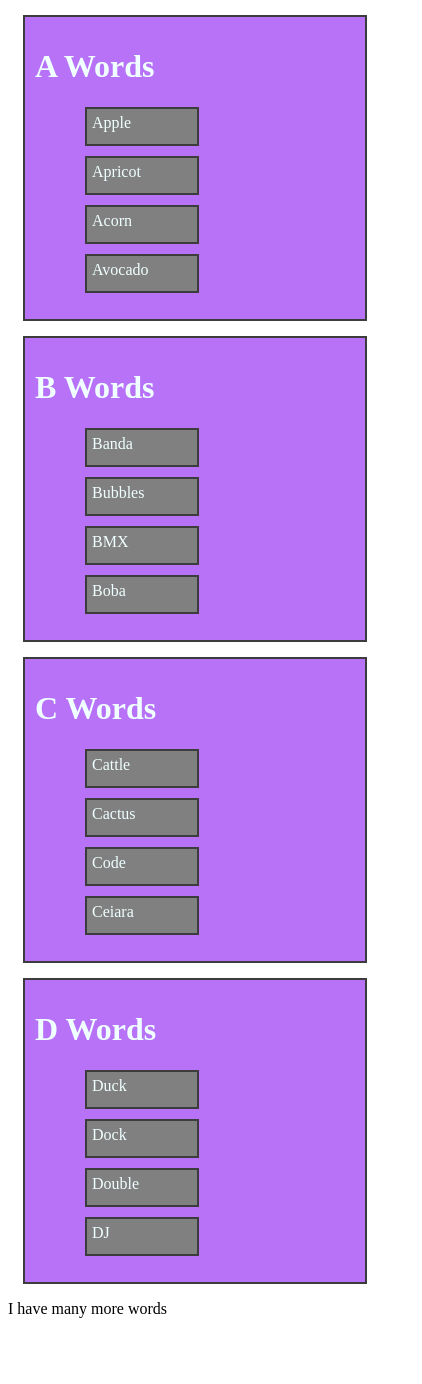
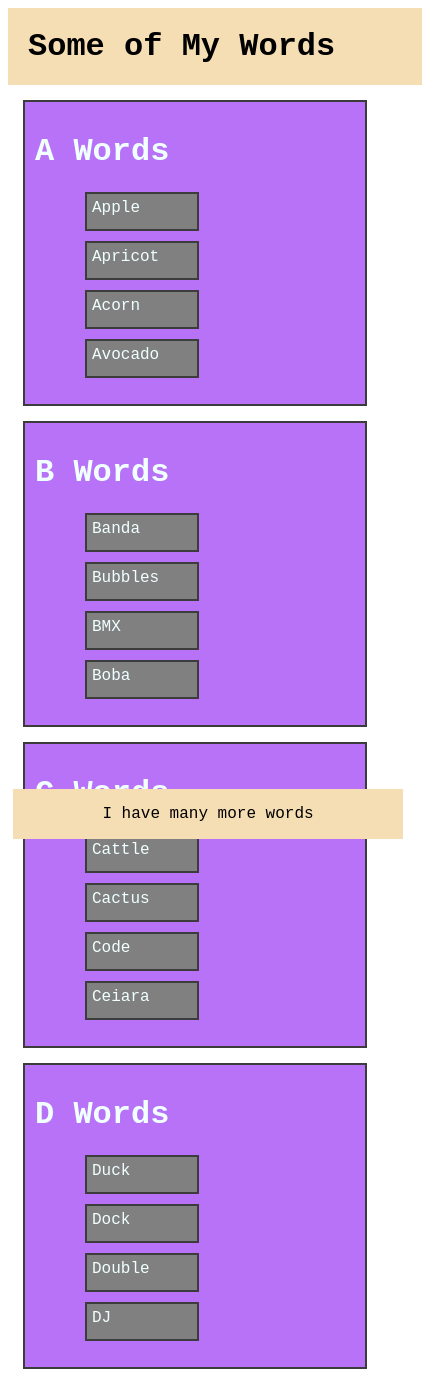
Before and after one commit to ceiaram/HW4-MultiColumnResponsiveness, a plain HTML site: page index.html in a window 390 px wide. Shown: the whole page, 422 px wide, since content can reach past the window. Before the commit the page ends 1334 px from the top, so only its background shows below. Drawn offline with Linux system fonts and the light colour scheme; files that its build step writes are made by us from their sources.

Commit message:
Modified desktop and tablet CSS and added mobile CSS

```diff
--- a/css/desktop.css
+++ b/css/desktop.css
@@ -3,19 +3,6 @@
 
 /* CSS rules for desktops */
 @media only screen and (min-width: 769px) {
-  body {
-    /* Relative position so the absolutely positioned elements C and D are relative to this */
-    position: relative;
-  }
-
-  #MyFoot {
-    /* Fixed  position so that it stays there even if the user scrolls the page */
-    position: fixed;
-    bottom: 0;
-    width: 100%;
-    left: 50%;
-  }
-
   #Adiv {
     float: left;
   }
@@ -24,17 +11,12 @@
     position: absolute;
     left: 25%;
     right: 25%;
-    top: 0;
-    /* z is a higher index than d, stacked on top */
-    z-index: 2;
   }
 
   #Ddiv {
     position: absolute;
-    left: 25%;
+    left: 50%;
     right: 25%;
-    bottom: 20;
-    z-index: 1;
   }
 
   #Bdiv {
--- a/css/mobile.css
+++ b/css/mobile.css
@@ -3,4 +3,23 @@
 
 /* CSS rules for phones */
 @media only screen and (max-width: 480px) {
+  #Adiv {
+    top: 0;
+    left: 0;
+  }
+
+  #Bdiv {
+    top: 25;
+    left: 0;
+  }
+
+  #Cdiv {
+    top: 50;
+    left: 0;
+  }
+
+  #Ddiv {
+    top: 100;
+    left: 0;
+  }
 }
--- a/css/styles.css
+++ b/css/styles.css
@@ -24,3 +24,32 @@ ul {
 li:hover {
   background-color: red;
 }
+
+#MyTitle {
+  padding: 20px;
+  width: 100%;
+  background-color: wheat;
+}
+
+#MyTitle h1 {
+  margin: 0;
+}
+
+#MyFoot {
+  /* Fixed  position so that it stays there even if the user scrolls the page */
+  position: fixed;
+  bottom: 0;
+  width: 100%;
+  background-color: wheat;
+  margin: 5px;
+}
+
+#MyFoot p {
+  text-align: center;
+}
+
+body {
+  /* Relative position so the absolutely positioned elements C and D are relative to this */
+  position: relative;
+  font-family: "Courier New", Courier, monospace;
+}
--- a/css/tablet.css
+++ b/css/tablet.css
@@ -3,21 +3,7 @@
 
 /* CSS rules for tablets */
 @media only screen and (min-width: 481px) and (max-width: 768px) {
-  body {
-    /* Relative position so the absolutely positioned elements C and D are relative to this */
-    position: relative;
-  }
-
-  #MyFoot {
-    /* Fixed  position so that it stays there even if the user scrolls the page */
-    position: fixed;
-    bottom: 0;
-    width: 100%;
-    left: 50%;
-  }
-
   #Adiv {
-    top: 0;
     float: left;
     z-index: 2;
   }
@@ -35,7 +21,6 @@
   }
 
   #Bdiv {
-    top: 0;
     float: right;
     /* B right is zero to macth with D */
     right: 0;
--- a/index.html
+++ b/index.html
@@ -23,7 +23,7 @@
   <body>
     <!-- Header div-->
     <div id="MyTitle">
-      <title>Some of My Words</title>
+      <h1>Some of My Words</h1>
     </div>
     <!-- Four divs have a class called 'set', which displays CSS -->
     <div class="set" id="Adiv">
```
